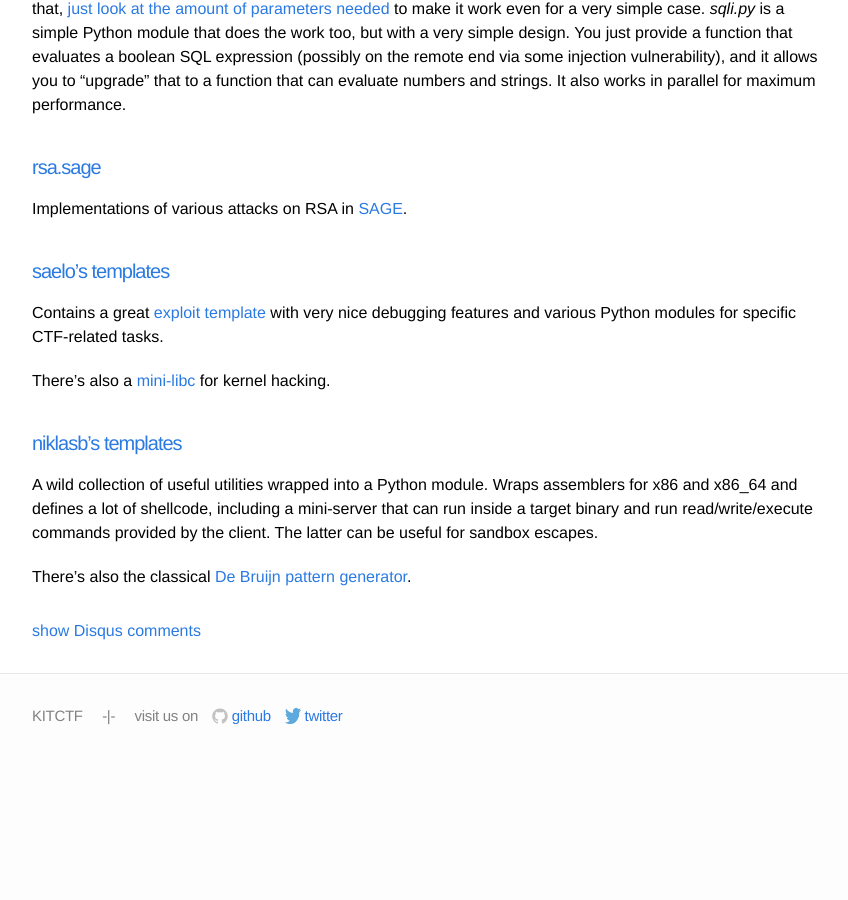
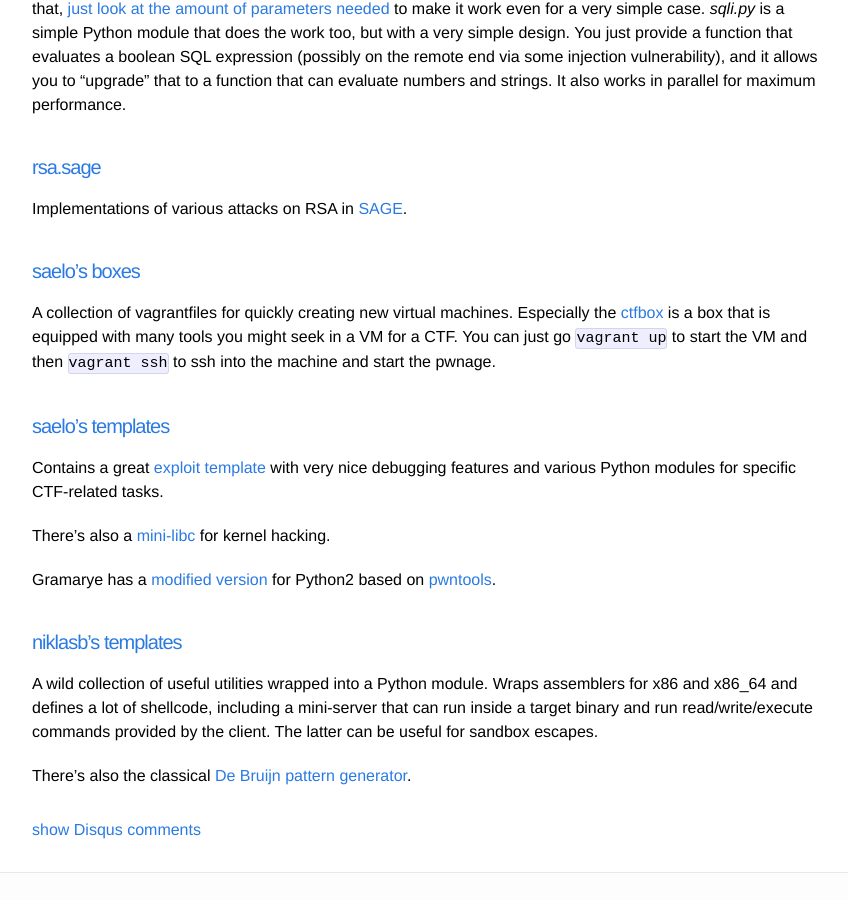
Before and after one commit to kitctf/www, a Jekyll site: the page built from _posts/2016-01-04-tools.md, in a window 1280 px wide and 900 px high, scrolled down 3283 px. Shown: the whole window, without its empty margins (208-1056 px from the left). Built offline with Jekyll 4.4.1, drawn with Linux system fonts in a browser that asks for light colours; before the commit the page ends 4041 px from its top, so only the background shows below that.

Commit message:
saelos boxes added

```diff
--- a/_posts/2016-01-04-tools.md
+++ b/_posts/2016-01-04-tools.md
@@ -167,6 +167,10 @@
 Implementations of various attacks on RSA in
 [SAGE](https://github.com/niklasb/ctf-tools/blob/master/rsa.sage).
 
+#### [saelo's boxes](https://github.com/saelo/boxes)
+
+A collection of vagrantfiles for quickly creating new virtual machines. Especially the [ctfbox](https://github.com/saelo/boxes/tree/master/ctfbox) is a box that is equipped with many tools you might seek in a VM for a CTF. You can just go `vagrant up` to start the VM and then `vagrant ssh` to ssh into the machine and start the pwnage.
+
 #### [saelo's templates](https://github.com/saelo/ctfcode)
 
 Contains a great [exploit
@@ -175,6 +179,8 @@
 
 There's also a [mini-libc](https://github.com/saelo/ctfcode/tree/master/LibC)
 for kernel hacking.
+
+Gramarye has a [modified version](https://github.com/Gram21/ctfcode) for Python2 based on [pwntools](https://github.com/Gallopsled/pwntools/).
 
 #### [niklasb's templates](https://github.com/niklasb/ctf-tools/blob/master/tools.py)
 
```
